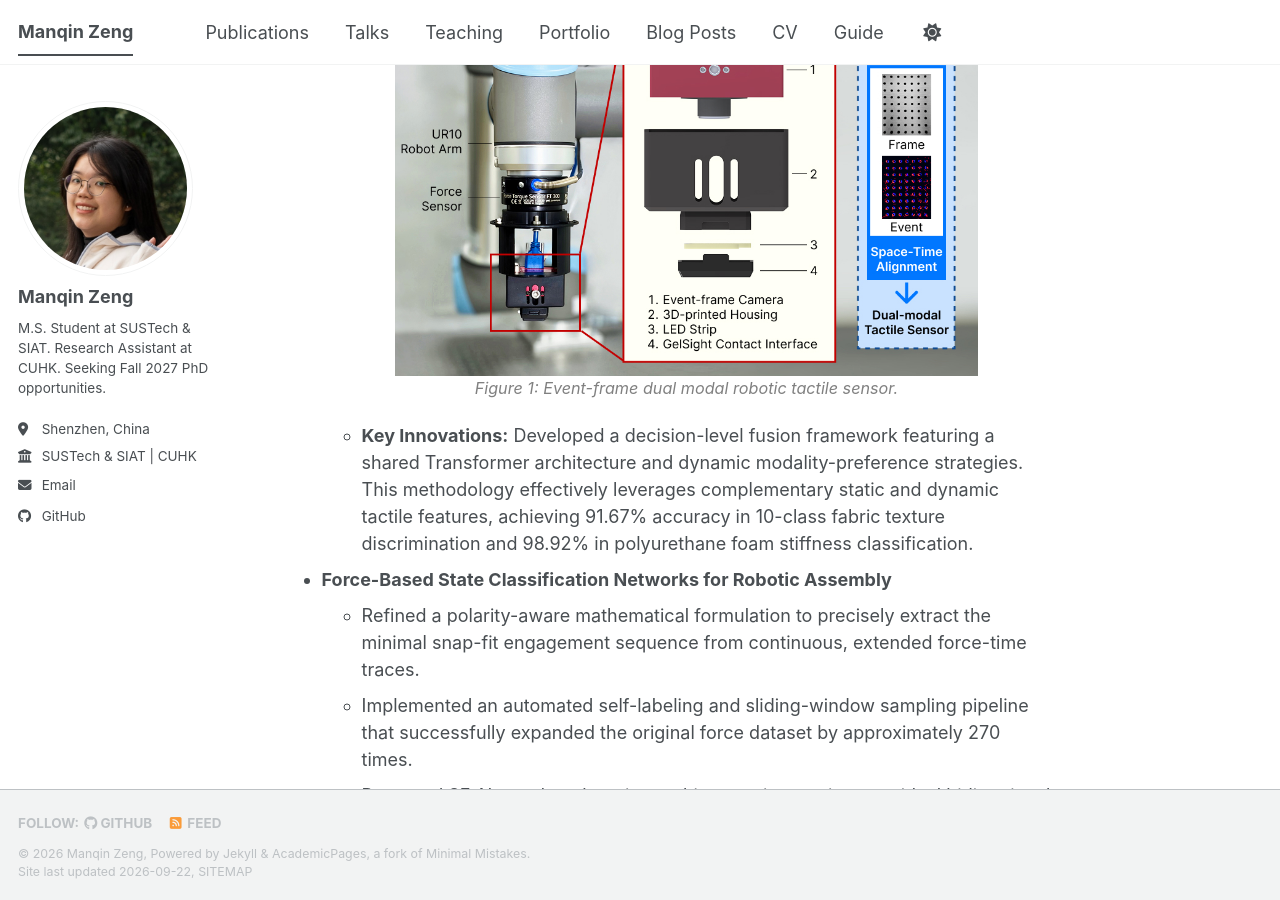
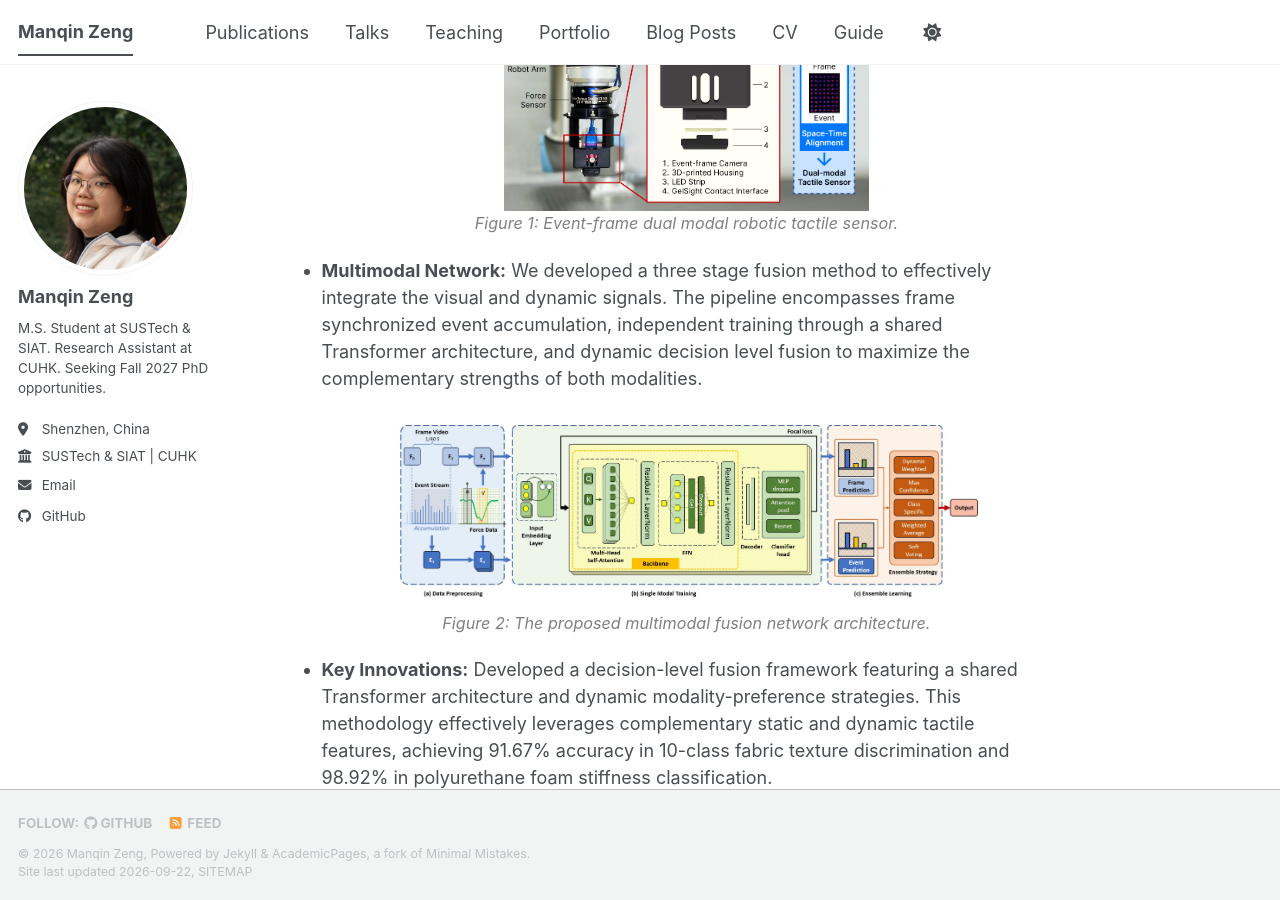
Before and after one commit to ZengManqin/ZengManqin.github.io, a Jekyll site: the page built from _pages/about.md, in a window 1280 px wide and 900 px high, scrolled down 1671 px. Built offline with Jekyll 4.4.1, drawn with Linux system fonts in a browser that asks for light colours; a style sheet for code colours, icons or effects is not loaded.

Commit message:
Update about.md

```diff
--- a/_pages/about.md
+++ b/_pages/about.md
@@ -41,12 +41,18 @@ I am currently a second-year Joint Master's student at the Southern University o
     *   **Overview:** Existing vision-based tactile sensors typically rely on a single modality, either event-based or frame-based. We designed a innovative event-frame dual-modal robotic tactile sensor with a DAVIS346 camera, which can synchronously capture microsecond-resolution dynamic event streams and rich static grayscale frames, replicating the fast-slow dual-pathway perception mechanism of human fingers. This approach significantly enhances robotic tactile perception and enables the system to excel at challenging material discrimination tasks.
 
     <div align="center">
-      <br>
-      <img src="/images/00.jpg" width="80%" style="margin-top: 10px;">
+      <img src="/images/00.jpg" width="50%" style="margin-top: 10px;">
       <p style="font-size: 0.9em; color: gray;"><em>Figure 1: Event-frame dual modal robotic tactile sensor.</em></p>
     </div>
 
-    *   **Key Innovations:** Developed a decision-level fusion framework featuring a shared Transformer architecture and dynamic modality-preference strategies. This methodology effectively leverages complementary static and dynamic tactile features, achieving 91.67% accuracy in 10-class fabric texture discrimination and 98.92% in polyurethane foam stiffness classification.
+*   **Multimodal Network:** We developed a three stage fusion method to effectively integrate the visual and dynamic signals. The pipeline encompasses frame synchronized event accumulation, independent training through a shared Transformer architecture, and dynamic decision level fusion to maximize the complementary strengths of both modalities.
+
+    <div align="center">
+      <img src="/images/1.jpg" width="80%" style="margin-top: 10px; margin-bottom: 10px;">
+      <p style="font-size: 0.9em; color: gray;"><em>Figure 2: The proposed multimodal fusion network architecture.</em></p>
+    </div>
+
+*   **Key Innovations:** Developed a decision-level fusion framework featuring a shared Transformer architecture and dynamic modality-preference strategies. This methodology effectively leverages complementary static and dynamic tactile features, achieving 91.67% accuracy in 10-class fabric texture discrimination and 98.92% in polyurethane foam stiffness classification.
 
 *   **Force-Based State Classification Networks for Robotic Assembly**
     *   Refined a polarity-aware mathematical formulation to precisely extract the minimal snap-fit engagement sequence from continuous, extended force-time traces.
```
